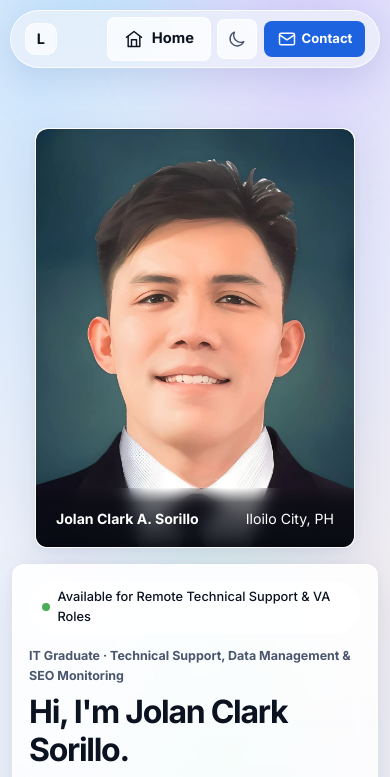
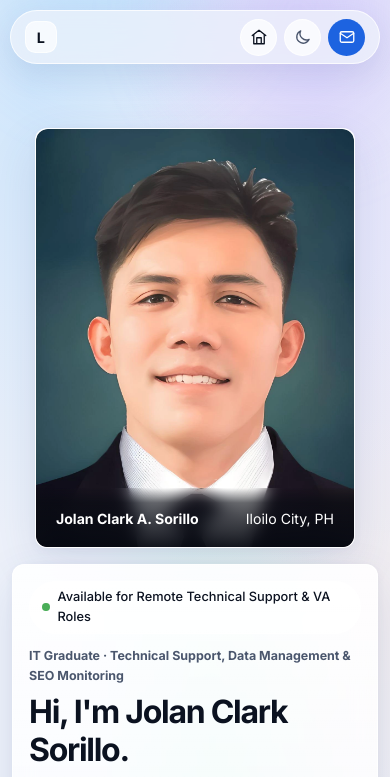
Before and after one commit to JCsorillo/JolanClarkSorillo, a plain HTML site: page index.html in a window 390 px wide. Shown: the top 777 px of the page. Drawn offline with Linux system fonts and the light colour scheme.

Commit message:
Render Home and Contact as compact icon-only buttons on mobile viewports

```diff
--- a/css/style.css
+++ b/css/style.css
@@ -2135,17 +2135,48 @@ h4 {
     gap: 0.4rem;
   }
 
-  .nav-contact {
-    display: inline-flex;
-    align-items: center;
-    gap: 0.3rem;
-    padding: 0.4rem 0.75rem;
-    font-size: 0.82rem;
-    min-height: 2.2rem;
-  }
-
   .brand > span:not(.brand-mark) {
     display: inline-block;
+  }
+}
+
+@media (max-width: 768px) {
+  /* Hide text labels inside header navigation buttons on mobile */
+  .nav-home > span,
+  .nav-contact > span,
+  .nav-resume > span,
+  .nav-links > a > span {
+    display: none !important;
+  }
+
+  /* Style Home, Contact, and Theme Toggle as compact, icon-only pill buttons on mobile */
+  .nav-home,
+  .nav-contact,
+  .theme-toggle {
+    display: inline-flex !important;
+    align-items: center !important;
+    justify-content: center !important;
+    width: 2.35rem !important;
+    height: 2.35rem !important;
+    padding: 0 !important;
+    border-radius: var(--radius-pill) !important;
+    min-height: 2.35rem !important;
+  }
+
+  .nav-home svg,
+  .nav-contact svg,
+  .theme-toggle svg {
+    margin: 0 !important;
+    width: 18px !important;
+    height: 18px !important;
+  }
+
+  .nav-actions {
+    gap: 0.4rem !important;
+  }
+
+  .brand > span:not(.brand-mark) {
+    display: none !important;
   }
 }
 
```
